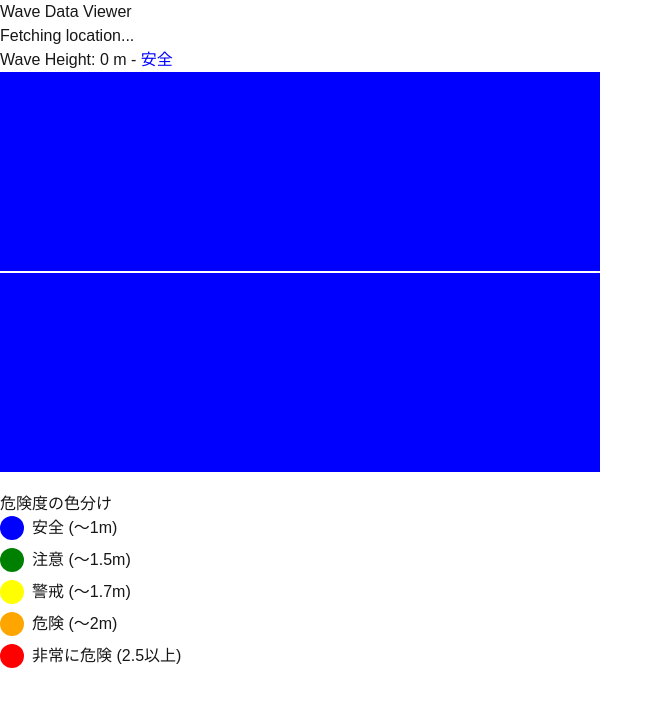
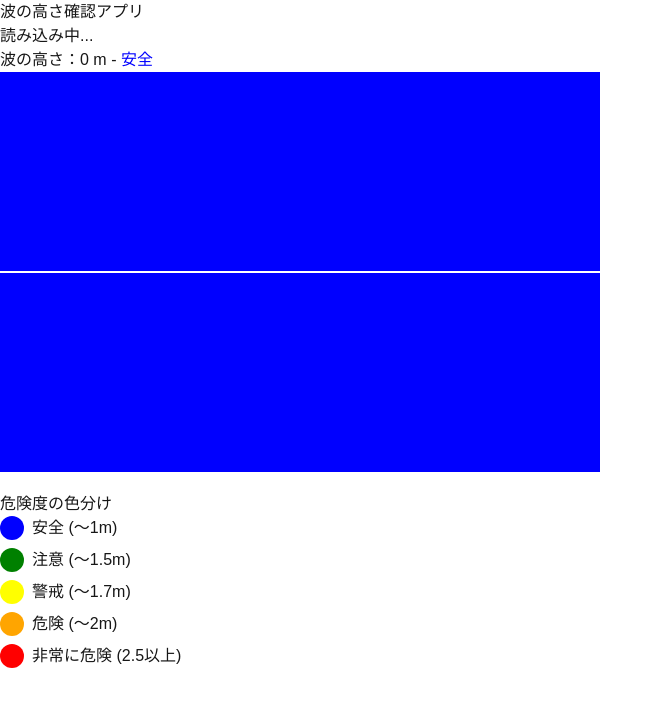
Before and after one commit to uuronn/blue-voicer, a Next.js app: page / in a window 1280 px wide. Shown: the top 706 px of the page, without its empty margins (0-663 px from the left). Built offline with nearby package versions, Linux system fonts and the light colour scheme; no server answers.

Commit message:
UIの調整

```diff
--- a/src/app/page.tsx
+++ b/src/app/page.tsx
@@ -150,23 +150,23 @@ export default function Page() {
 
 	return (
 		<div>
-			<h1>Wave Data Viewer</h1>
+			<h1>波の高さ確認アプリ</h1>
 			{location ? (
 				<p>
-					Latitude: {location.lat}, Longitude: {location.lng}
+					緯度: {location.lat}, 経度: {location.lng}
 				</p>
 			) : (
-				<p>{error || "Fetching location..."}</p>
+				<p>{error || "読み込み中..."}</p>
 			)}
 
 			{isLoading ? (
-				<p>Loading wave data...</p>
+				<p>読み込み中...</p>
 			) : error ? (
 				<p>Error: {error}</p>
 			) : (
 				<div>
 					<p>
-						Wave Height: {waveHeight} m -{" "}
+						波の高さ：{waveHeight} m -{" "}
 						<span style={{ color: dangerLevel.color }}>
 							{dangerLevel.label}
 						</span>
```
